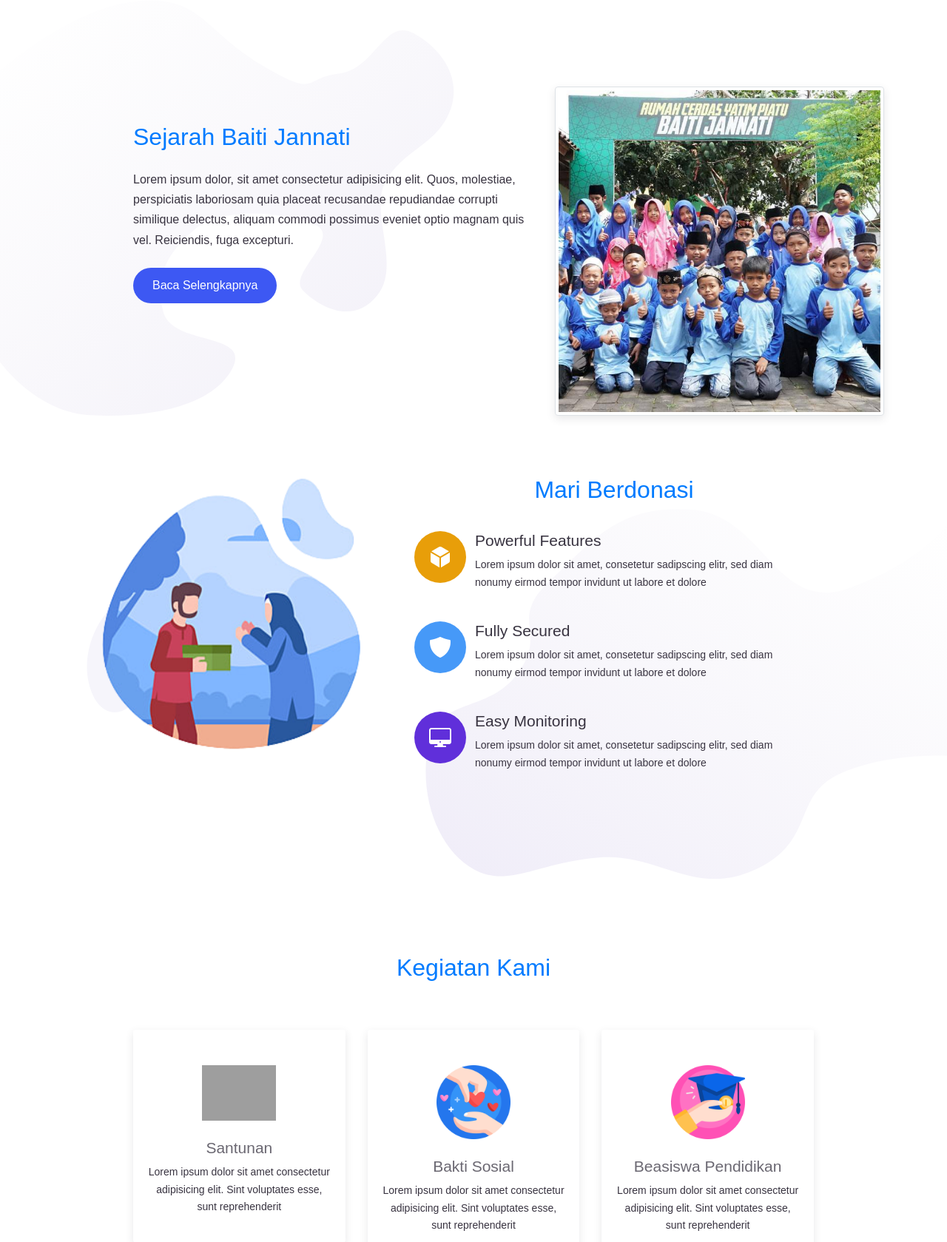
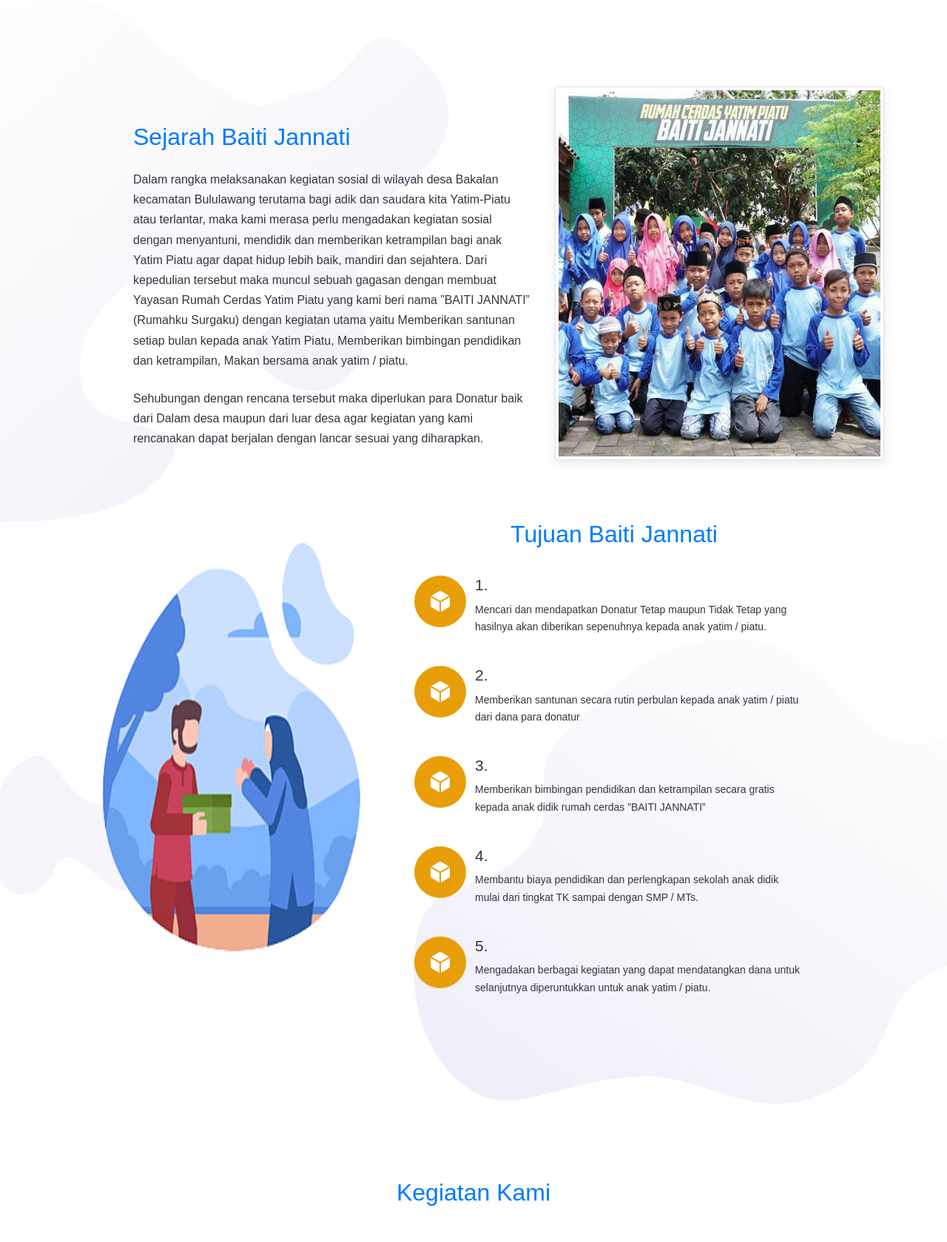
Before and after one commit to WinandriKusuma25/Template-Mobster, a CodeIgniter app: page /template/beranda2 in a window 1280 px wide. Shown: the part 799-2478 px from the top of the page at 74% size. Run offline with CodeIgniter, Linux system fonts and the light colour scheme; some libraries are stand-ins or nearby versions; some web fonts are replaced; grey boxes are pictures that could not be loaded.

Commit message:
konten sejarah

```diff
--- a/application/config/config.php
+++ b/application/config/config.php
@@ -23,7 +23,7 @@ defined('BASEPATH') or exit('No direct script access allowed');
 | a PHP script and you can easily do that on your own.
 |
 */
-$config['base_url'] = 'http://localhost/template';
+$config['base_url'] = 'http://localhost:8080/template';
 
 /*
 |--------------------------------------------------------------------------
--- a/application/views/index2.php
+++ b/application/views/index2.php
@@ -31,12 +31,12 @@
                 <div class="row">
                     <div class="col-lg-6 offset-lg-1 py-3 mt-lg-5 wow fadeInUp">
                         <h3 class="mb-4 text-primary">Sejarah Baiti Jannati</h3>
-                        <p class="mb-4">Lorem ipsum dolor, sit amet consectetur adipisicing elit. Quos, molestiae,
-                            perspiciatis
-                            laboriosam quia placeat recusandae repudiandae corrupti similique delectus, aliquam commodi
-                            possimus
-                            eveniet optio magnam quis vel. Reiciendis, fuga excepturi.</p>
-                        <a href="#" class="btn btn-primary rounded-pill">Baca Selengkapnya</a>
+                        <p class="mb-4">Dalam rangka melaksanakan kegiatan sosial di wilayah desa Bakalan kecamatan Bululawang terutama bagi adik dan saudara kita Yatim-Piatu atau terlantar, maka kami merasa perlu mengadakan kegiatan sosial dengan menyantuni, mendidik dan memberikan ketrampilan bagi anak Yatim Piatu agar dapat hidup lebih baik, mandiri dan sejahtera.	Dari kepedulian tersebut maka muncul sebuah gagasan dengan membuat Yayasan Rumah Cerdas Yatim Piatu yang kami beri nama ”BAITI JANNATI” (Rumahku Surgaku) dengan kegiatan utama yaitu
+                        Memberikan santunan setiap bulan kepada anak Yatim Piatu, Memberikan bimbingan pendidikan dan ketrampilan,
+                        Makan bersama anak yatim / piatu. <p>
+                        Sehubungan dengan rencana tersebut maka diperlukan para Donatur baik dari Dalam desa maupun dari luar desa agar kegiatan yang kami rencanakan dapat berjalan dengan lancar sesuai yang diharapkan.
+</p>
+                        <!-- <a href="#" class="btn btn-primary rounded-pill">Baca Selengkapnya</a> -->
                     </div>
                     <div class="col-lg-5 py-3">
                         <div class="img-place img-thumbnail   shadow wow zoomIn">
@@ -55,7 +55,7 @@
                     </div>
                     <div class="col-lg-6 py-3 mt-lg-5">
                         <center>
-                            <h3 class="mb-4 text-primary">Mari Berdonasi</h3>
+                            <h3 class="mb-4 text-primary">Tujuan Baiti Jannati</h3>
                         </center>
                         <div class="iconic-list">
                             <div class="iconic-item wow fadeInUp">
@@ -64,32 +64,49 @@
                                 </div>
                                 <div class="iconic-content">
 
-                                    <h5>Powerful Features</h5>
-                                    <p class="fs-small">Lorem ipsum dolor sit amet, consetetur sadipscing elitr, sed
-                                        diam nonumy eirmod
-                                        tempor invidunt ut labore et dolore</p>
+                                    <h5>1. </h5>
+                                    <p class="fs-small">Mencari dan mendapatkan Donatur Tetap
+                                    maupun Tidak Tetap yang hasilnya akan diberikan sepenuhnya kepada anak yatim / piatu.</p>
                                 </div>
                             </div>
                             <div class="iconic-item wow fadeInUp">
-                                <div class="iconic-md iconic-text bg-info fg-white rounded-circle">
-                                    <span class="mai-shield"></span>
+                                <div class="iconic-md iconic-text bg-warning fg-white rounded-circle">
+                                    <span class="mai-cube"></span>
                                 </div>
                                 <div class="iconic-content">
-                                    <h5>Fully Secured</h5>
-                                    <p class="fs-small">Lorem ipsum dolor sit amet, consetetur sadipscing elitr, sed
-                                        diam nonumy eirmod
-                                        tempor invidunt ut labore et dolore</p>
+                                    <h5>2. </h5>
+                                    <p class="fs-small">Memberikan santunan secara rutin perbulan kepada anak yatim /
+                                     piatu dari dana para donatur</p>
                                 </div>
                             </div>
                             <div class="iconic-item wow fadeInUp">
-                                <div class="iconic-md iconic-text bg-indigo fg-white rounded-circle">
-                                    <span class="mai-desktop-outline"></span>
+                                <div class="iconic-md iconic-text bg-warning fg-white rounded-circle">
+                                    <span class="mai-cube"></span>
                                 </div>
                                 <div class="iconic-content">
-                                    <h5>Easy Monitoring</h5>
-                                    <p class="fs-small">Lorem ipsum dolor sit amet, consetetur sadipscing elitr, sed
-                                        diam nonumy eirmod
-                                        tempor invidunt ut labore et dolore</p>
+                                    <h5>3. </h5>
+                                    <p class="fs-small">Memberikan bimbingan pendidikan dan
+                                    ketrampilan secara gratis kepada anak didik rumah cerdas ”BAITI JANNATI”</p>
+                                </div>
+                            </div>
+                            <div class="iconic-item wow fadeInUp">
+                                <div class="iconic-md iconic-text bg-warning fg-white rounded-circle">
+                                    <span class="mai-cube"></span>
+                                </div>
+                                <div class="iconic-content">
+                                    <h5>4. </h5>
+                                    <p class="fs-small">Membantu biaya pendidikan dan
+                                    perlengkapan sekolah anak didik mulai dari tingkat TK sampai dengan SMP / MTs.</p>
+                                </div>
+                            </div>
+                            <div class="iconic-item wow fadeInUp">
+                                <div class="iconic-md iconic-text bg-warning fg-white rounded-circle">
+                                    <span class="mai-cube"></span>
+                                </div>
+                                <div class="iconic-content">
+                                    <h5>5. </h5>
+                                    <p class="fs-small">Mengadakan berbagai kegiatan yang dapat
+                                    mendatangkan dana untuk selanjutnya diperuntukkan untuk anak yatim / piatu.</p>
                                 </div>
                             </div>
                         </div>
```
